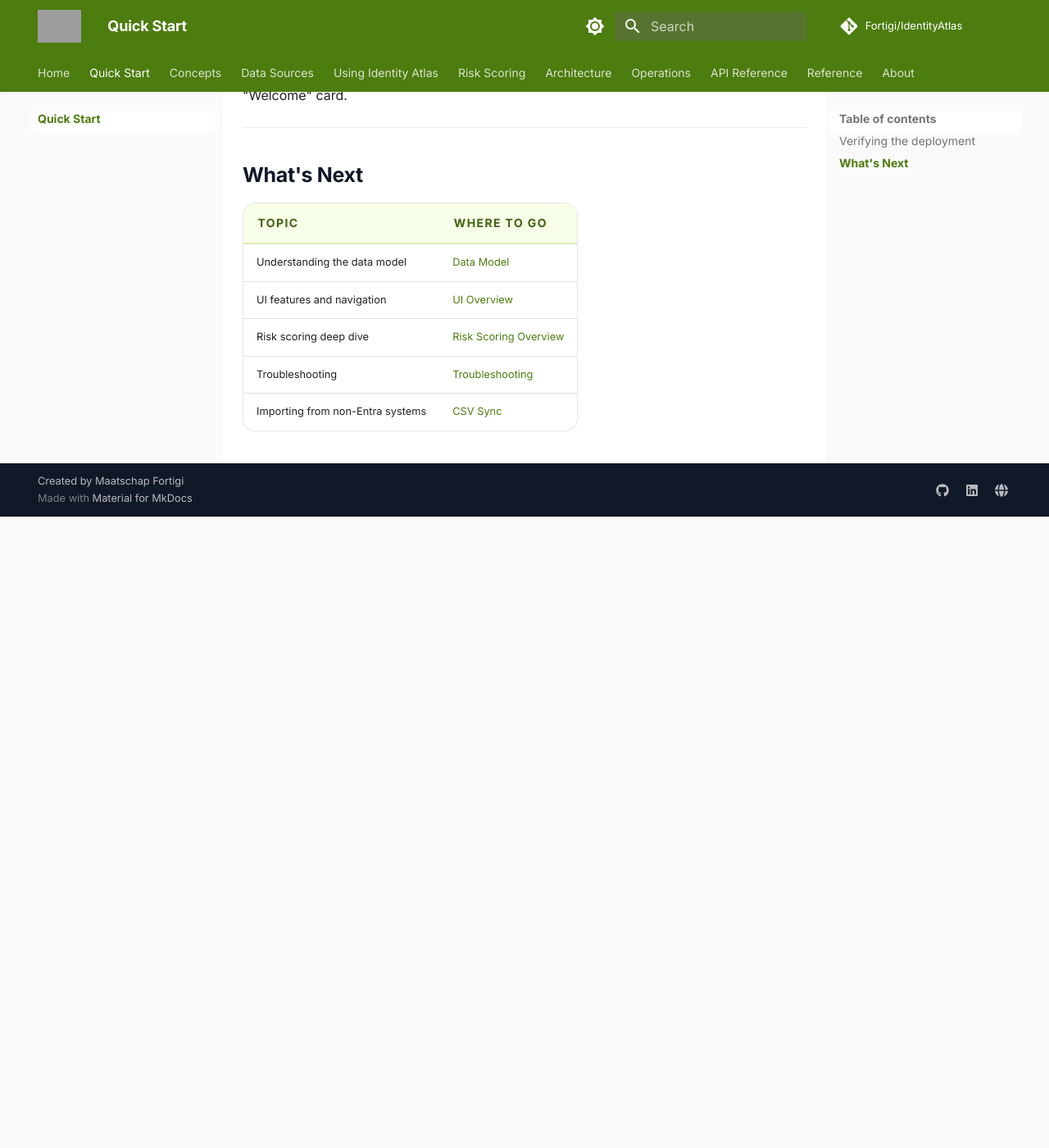
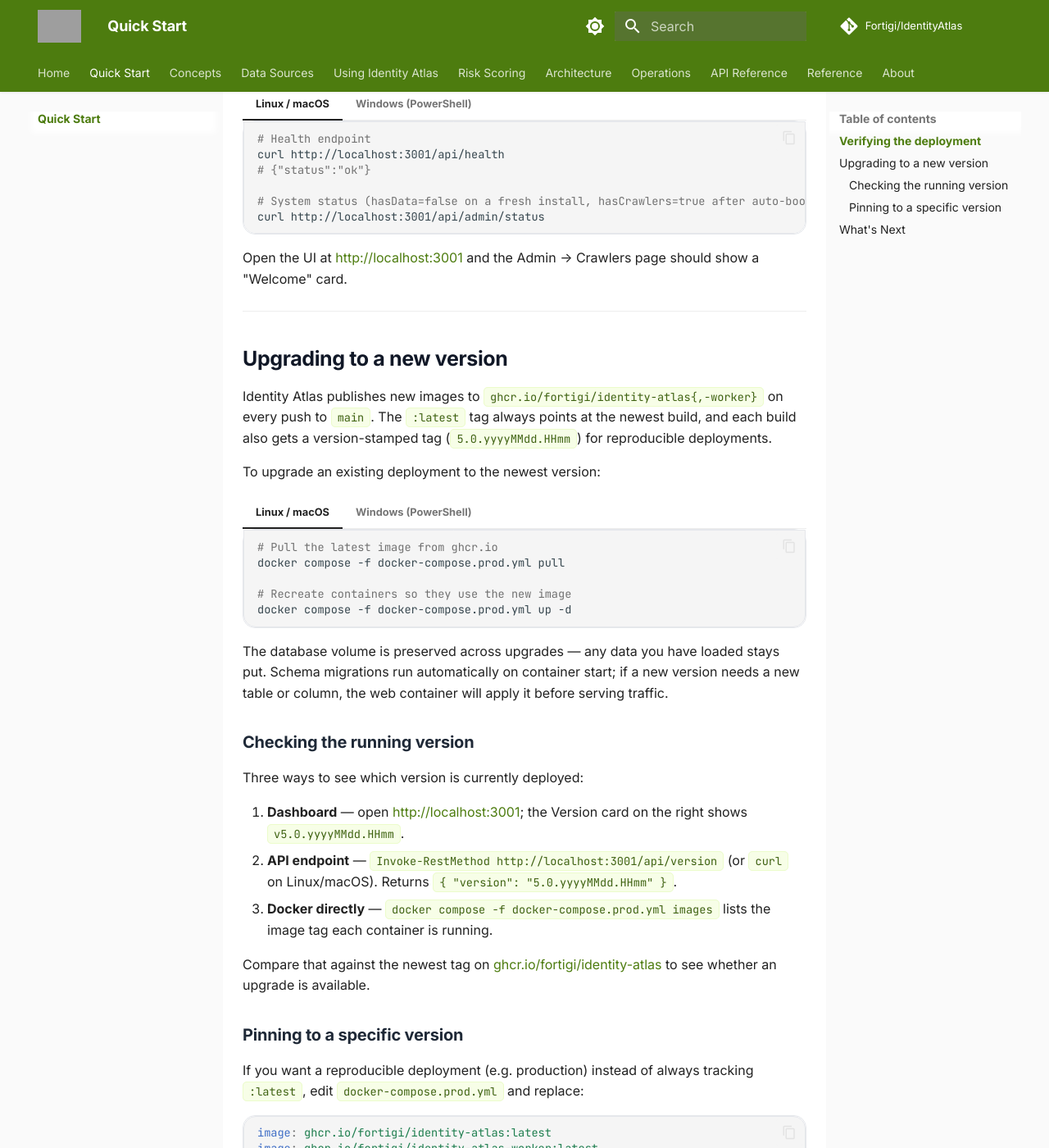
Before and after one commit to Fortigi/FortigiGraph, an MkDocs documentation site: the page built from docs/quickstart.md, in a window 1280 px wide and 1400 px high, scrolled down 1095 px. Shown: the whole window at 82% size. Built offline with MkDocs 1.6.1 and Material for MkDocs 9.7.7, drawn with Linux system fonts in a browser that asks for light colours; comment, search, counter and statistics services are not loaded; before the commit the page ends 1725 px from its top, so only the background shows below that; some of the changed text lies outside the part shown; grey boxes are pictures that could not be loaded.

Commit message:
Quick Start: add --pull always + dedicated Upgrading section
docs/quickstart.md:
- Default `docker compose up -d` command is now `up -d --pull always`
  in both the Linux/macOS and Windows tabs, so first-time and
  returning users always fetch the current :latest image from
  ghcr.io instead of reusing a cached copy.
- New `!!! tip` callout explaining why: without --pull always,
  `docker compose up` only pulls when the image isn't already cached
  locally, which masks new releases. Also notes the fallback for
  older Docker Compose versions (< 2.22) that don't support the flag.
- New "Upgrading to a new version" section with:
    * two-command pull + up flow for existing deployments
      (data volume preserved, migrations auto-apply on restart),
    * three ways to check the running version (Dashboard Version
      card, GET /api/version, docker compose images),
    * a "Pinning to a specific version" subsection for reproducible
      production deployments via version-stamped tags like
      5.0.yyyyMMdd.HHmm instead of :latest.

Triggered by a real symptom: a user ran the PowerShell Quick Start
and got an older cached image even though a newer :latest had been
published. Confirmed via GHCR digest comparison that :latest pointed
at the correct newest build, so the problem was purely Docker client
caching, not a broken publish. This doc change prevents the next
person from running into the same confusion.

Verified the endpoint: /api/version exists as a public
(rate-limited) route in app/api/src/index.js — the earlier draft
mentioned a nonexistent /api/admin/version; fixed before commit.

Co-Authored-By: Claude Opus 4.6 (1M context) <noreply@anthropic.com>

````diff
--- a/docs/quickstart.md
+++ b/docs/quickstart.md
@@ -8,8 +8,9 @@ Identity Atlas runs as a Docker stack — no Azure subscription, no git clone re
     # Download the compose file
     curl -O https://raw.githubusercontent.com/Fortigi/IdentityAtlas/main/docker-compose.prod.yml
 
-    # Start everything
-    docker compose -f docker-compose.prod.yml up -d
+    # Start everything (--pull always forces Docker to fetch the newest
+    # :latest image from ghcr.io instead of reusing a cached copy)
+    docker compose -f docker-compose.prod.yml up -d --pull always
     ```
 
 === "Windows (PowerShell)"
@@ -20,9 +21,13 @@ Identity Atlas runs as a Docker stack — no Azure subscription, no git clone re
         -Uri https://raw.githubusercontent.com/Fortigi/IdentityAtlas/main/docker-compose.prod.yml `
         -OutFile docker-compose.prod.yml
 
-    # Start everything
-    docker compose -f docker-compose.prod.yml up -d
+    # Start everything (--pull always forces Docker to fetch the newest
+    # :latest image from ghcr.io instead of reusing a cached copy)
+    docker compose -f docker-compose.prod.yml up -d --pull always
     ```
+
+!!! tip "Why `--pull always`?"
+    Without `--pull always`, `docker compose up` only pulls an image if it isn't already cached locally. If you ran Identity Atlas before, Docker will happily reuse yesterday's `:latest` — even though a newer `:latest` may be on ghcr.io. Adding `--pull always` forces a registry check on every start. Requires Docker Compose v2.22 or later; on older versions, run `docker compose pull` first and then `up -d`.
 
 Open [http://localhost:3001](http://localhost:3001). The app auto-navigates to the **Crawlers** page. Click **"Load Demo Data"** to explore with synthetic data (~30 seconds).
 
@@ -69,6 +74,64 @@ Open the UI at [http://localhost:3001](http://localhost:3001) and the Admin →
 
 ---
 
+## Upgrading to a new version
+
+Identity Atlas publishes new images to `ghcr.io/fortigi/identity-atlas{,-worker}` on every push to `main`. The `:latest` tag always points at the newest build, and each build also gets a version-stamped tag (`5.0.yyyyMMdd.HHmm`) for reproducible deployments.
+
+To upgrade an existing deployment to the newest version:
+
+=== "Linux / macOS"
+
+    ```bash
+    # Pull the latest image from ghcr.io
+    docker compose -f docker-compose.prod.yml pull
+
+    # Recreate containers so they use the new image
+    docker compose -f docker-compose.prod.yml up -d
+    ```
+
+=== "Windows (PowerShell)"
+
+    ```powershell
+    # Pull the latest image from ghcr.io
+    docker compose -f docker-compose.prod.yml pull
+
+    # Recreate containers so they use the new image
+    docker compose -f docker-compose.prod.yml up -d
+    ```
+
+The database volume is preserved across upgrades — any data you have loaded stays put. Schema migrations run automatically on container start; if a new version needs a new table or column, the web container will apply it before serving traffic.
+
+### Checking the running version
+
+Three ways to see which version is currently deployed:
+
+1. **Dashboard** — open [http://localhost:3001](http://localhost:3001); the Version card on the right shows `v5.0.yyyyMMdd.HHmm`.
+2. **API endpoint** — `Invoke-RestMethod http://localhost:3001/api/version` (or `curl` on Linux/macOS). Returns `{ "version": "5.0.yyyyMMdd.HHmm" }`.
+3. **Docker directly** — `docker compose -f docker-compose.prod.yml images` lists the image tag each container is running.
+
+Compare that against the newest tag on [ghcr.io/fortigi/identity-atlas](https://github.com/Fortigi/IdentityAtlas/pkgs/container/identity-atlas) to see whether an upgrade is available.
+
+### Pinning to a specific version
+
+If you want a reproducible deployment (e.g. production) instead of always tracking `:latest`, edit `docker-compose.prod.yml` and replace:
+
+```yaml
+image: ghcr.io/fortigi/identity-atlas:latest
+image: ghcr.io/fortigi/identity-atlas-worker:latest
+```
+
+with the explicit version tag:
+
+```yaml
+image: ghcr.io/fortigi/identity-atlas:5.0.20260411.1955
+image: ghcr.io/fortigi/identity-atlas-worker:5.0.20260411.1955
+```
+
+Both images are always published with the same version tag, so they'll stay in sync.
+
+---
+
 ## What's Next
 
 | Topic | Where to go |
````
Also changed, not shown: CHANGES.md (+1 -0 lines), 1 other file.
